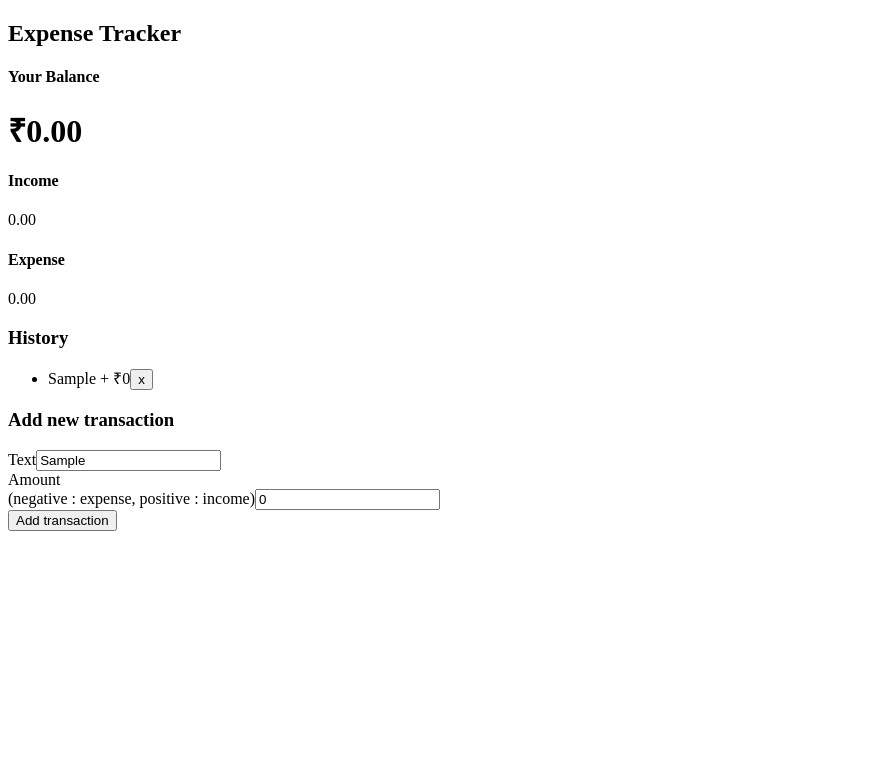
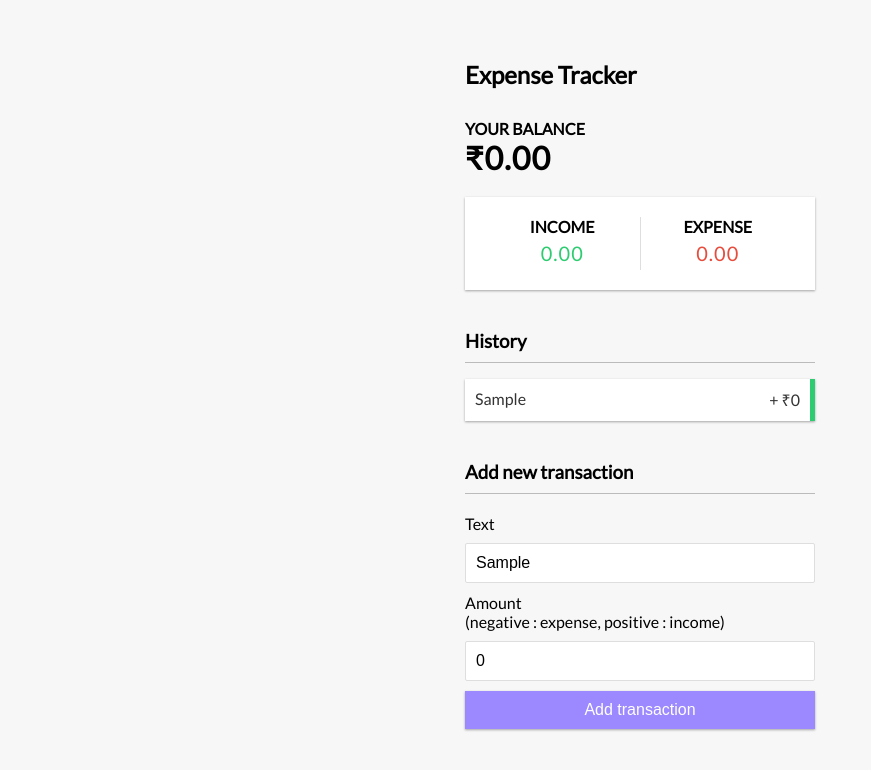
Before and after one commit to ShubhamChavhan09/expense-tracker, a React (Create React App) app: page / in a window 1280 px wide. Both pictures are taken after typing "Sample" into the empty fields and a click on the button "Add transaction". Shown: the top 770 px of the page, without its empty margins (0-871 px from the left). Built offline with nearby package versions, Linux system fonts and the light colour scheme.

Commit message:
Added stuling to the whole app

```diff
--- a/src/App.css
+++ b/src/App.css
@@ -1,38 +1,143 @@
-.App {
-  text-align: center;
+@import url("https://fonts.googleapis.com/css?family=Lato&display=swap");
+:root {
+  --box-shadow: 0 1px 3px rgba(0, 0, 0, 0.12), 0 1px 2px rgba(0, 0, 0, 0.24);
 }
 
-.App-logo {
-  height: 40vmin;
-  pointer-events: none;
+* {
+  box-sizing: border-box;
 }
 
-@media (prefers-reduced-motion: no-preference) {
-  .App-logo {
-    animation: App-logo-spin infinite 20s linear;
-  }
-}
-
-.App-header {
-  background-color: #282c34;
-  min-height: 100vh;
+body {
+  background-color: #f7f7f7;
   display: flex;
   flex-direction: column;
   align-items: center;
   justify-content: center;
-  font-size: calc(10px + 2vmin);
-  color: white;
+  min-height: 100vh;
+  margin: 0;
+  font-family: "Lato", sans-serif;
+}
+.container {
+  margin: 30px auto;
+  width: 350px;
 }
 
-.App-link {
-  color: #61dafb;
+h1 {
+  letter-spacing: 1px;
+  margin: 0;
+}
+h4 {
+  margin: 0;
+  text-transform: uppercase;
+}
+h3 {
+  border-bottom: 1px solid #bbb;
+  padding-bottom: 10px;
+  margin: 40px 0 10px;
+}
+.inc-exp-container {
+  background-color: #fff;
+  box-shadow: var(--box-shadow);
+  padding: 20px;
+  display: flex;
+  justify-content: space-between;
+  align-items: center;
+  margin: 20px 0;
+}
+.inc-exp-container > div {
+  flex: 1;
+  text-align: center;
+}
+.inc-exp-container > div:first-child {
+  border-right: 1px solid #dedede;
+}
+.money {
+  font-size: 20px;
+  letter-spacing: 1px;
+  margin: 5px 0;
 }
 
-@keyframes App-logo-spin {
-  from {
-    transform: rotate(0deg);
-  }
-  to {
-    transform: rotate(360deg);
-  }
+.money.plus {
+  color: #2ecc71;
 }
+
+.money.minus {
+  color: #e74c3c;
+}
+label {
+  display: inline-block;
+  margin: 10px 0;
+}
+
+input[type="text"],
+input[type="number"] {
+  border: 1px solid #dedede;
+  border-radius: 2px;
+  display: block;
+  font-size: 16px;
+  padding: 10px;
+  width: 100%;
+}
+
+.btn {
+  cursor: pointer;
+  background-color: #9c88ff;
+  box-shadow: var(--box-shadow);
+  color: #fff;
+  border: 0;
+  display: block;
+  font-size: 16px;
+  margin: 10px 0 30px;
+  padding: 10px;
+  width: 100%;
+}
+
+.btn:focus,
+.delete-btn:focus {
+  outline: 0;
+}
+
+.list {
+  list-style-type: none;
+  padding: 0;
+  margin-bottom: 40px;
+}
+
+.list li {
+  background-color: #fff;
+  box-shadow: var(--box-shadow);
+  color: #333;
+  display: flex;
+  justify-content: space-between;
+  position: relative;
+  padding: 10px;
+  margin: 10px 0;
+}
+
+.list li.plus {
+  border-right: 5px solid #2ecc71;
+}
+
+.list li.minus {
+  border-right: 5px solid #e74c3c;
+}
+
+.delete-btn {
+  cursor: pointer;
+  background-color: #c0392b;
+  border: 0;
+  color: #fff;
+  font-size: 20px;
+  line-height: 20px;
+  padding: 2px 5px;
+  position: absolute;
+  top: 50%;
+  left: 0;
+  transform: translate(-100%, -50%);
+  opacity: 0;
+  transition: opacity 0.3s ease;
+}
+
+.list li:hover .delete-btn {
+  opacity: 1;
+}
```
